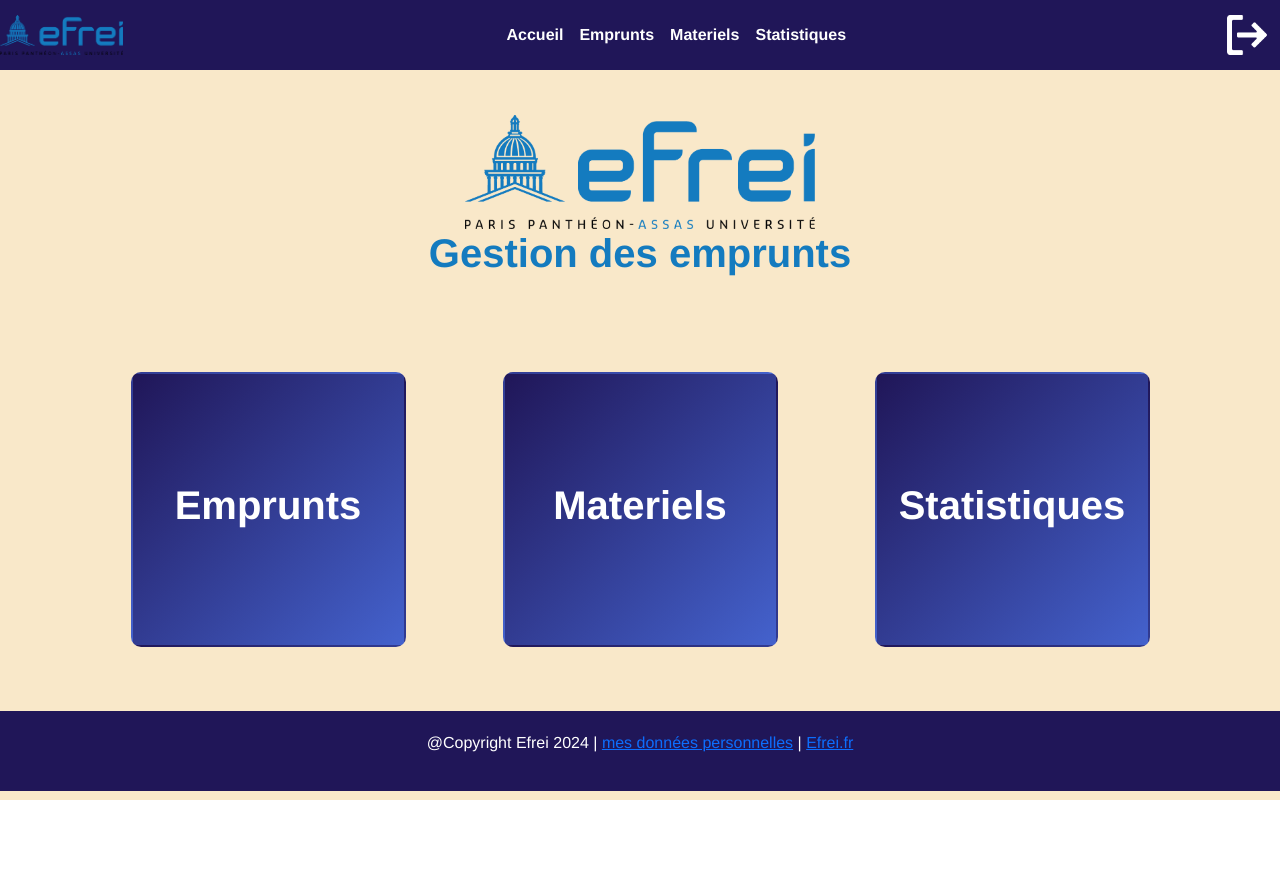
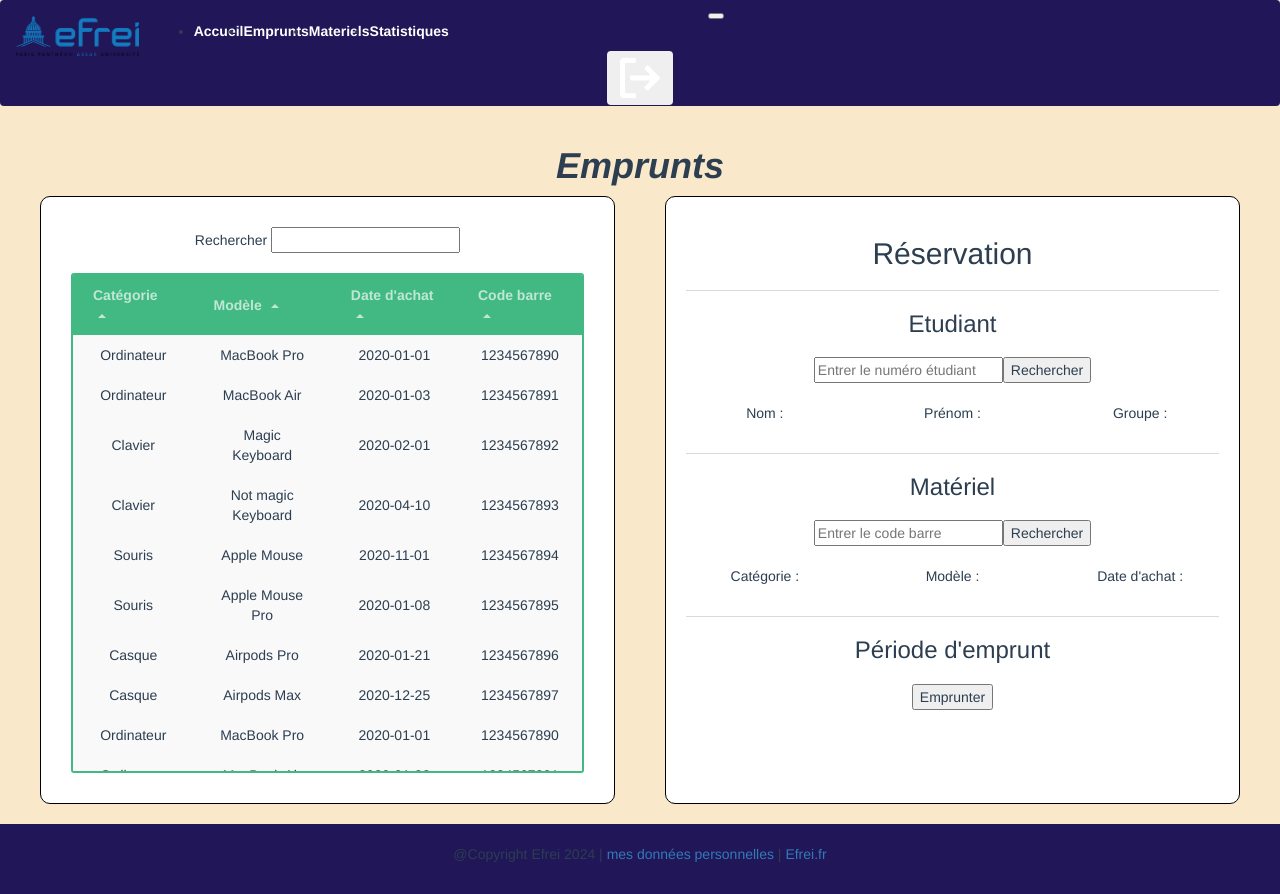
Before and after one commit to GearGurus-project/gearGurus, a Vue app in the folder front/: page /Emprunts in a window 1280 px wide. Before the commit the page ends 800 px from the top, so only its background shows below. Built offline with nearby package versions, Linux system fonts and the light colour scheme.

Commit message:
ajout partiel de la page d'emprunt

```diff
--- a/front/package.json
+++ b/front/package.json
@@ -8,8 +8,10 @@
     "lint": "vue-cli-service lint"
   },
   "dependencies": {
+    "bootstrap": "^3.4.1",
+    "bootstrap-vue": "^2.23.1",
     "core-js": "^3.8.3",
-    "vue": "^3.2.13",
+    "vue": "^3.4.27",
     "vue-router": "^4.3.2"
   },
   "devDependencies": {
--- a/front/src/App.vue
+++ b/front/src/App.vue
@@ -1,13 +1,13 @@
 <template>
   <div id="app">
     <Navbar />
-    <Home />
+	<router-view></router-view>
     <Footer />
   </div>
 </template>
 
 <script>
-import Home from './components/Home-Page.vue';
+
 import Navbar from './components/Nav-Bar.vue'
 import Footer from './components/Footer-Component.vue'
 
@@ -15,7 +15,6 @@
   name: 'App',
   components: {
     Navbar,
-    Home,
     Footer
   }
 }
--- a/front/src/components/Emprunts-Page.vue
+++ /dev/null
@@ -1,16 +0,0 @@
-<template>
-    <div>
-        <h1>Page Not Found</h1>
-        <p>The page you are looking for does not exist.</p>
-    </div>
-</template>
-
-<script>
-export default {
-    name: 'Emprunts-Page',
-}
-</script>
-
-<style scoped>
-/* Add your custom styles here */
-</style>
--- /dev/null
+++ b/front/src/components/Grid-Component.vue
@@ -0,0 +1,140 @@
+<template>
+<div class="table-container">
+<table>
+<thead>
+<tr>
+<th v-for="key in columns"
+@click="sortBy(key)"
+:class="{ active: sortKey == key }"
+:key="key">
+{{ capitalize(key) }}
+<span class="arrow" :class="sortOrders[key] > 0 ? 'asc' : 'dsc'">
+</span>
+</th>
+</tr>
+</thead>
+<tbody>
+<tr v-for="entry in filteredHeroes" :key="entry.name">
+<td v-for="key in columns" :key="key">
+{{ entry[key] }}
+</td>
+</tr>
+</tbody>
+</table>
+</div>
+</template>
+
+<script>
+export default {
+name: 'GridComponent',
+props: {
+heroes: Array,
+columns: Array,
+filterKey: String
+},
+data() {
+let sortOrders = {};
+this.columns.forEach(key => {
+sortOrders[key] = 1;
+});
+return {
+sortKey: '',
+sortOrders: sortOrders
+};
+},
+computed: {
+filteredHeroes() {
+let sortKey = this.sortKey;
+let filterKey = this.filterKey && this.filterKey.toLowerCase();
+let order = this.sortOrders[sortKey] || 1;
+let heroes = this.heroes;
+if (filterKey) {
+heroes = heroes.filter(row => {
+return Object.keys(row).some(key => {
+return String(row[key]).toLowerCase().includes(filterKey);
+});
+});
+}
+if (sortKey) {
+heroes = heroes.slice().sort((a, b) => {
+a = a[sortKey];
+b = b[sortKey];
+return (a === b ? 0 : a > b ? 1 : -1) * order;
+});
+}
+return heroes;
+}
+},
+methods: {
+capitalize(str) {
+return str.charAt(0).toUpperCase() + str.slice(1);
+},
+sortBy(key) {
+this.sortKey = key;
+this.sortOrders[key] = this.sortOrders[key] * -1;
+}
+}
+};
+</script>
+
+<style scoped>
+.table-container {
+	margin-top:20px;
+max-height: 500px; /* Adjust this value as needed */
+overflow-y: auto;
+border: 2px solid #42b983;
+border-radius: 3px;
+background-color: #fff;
+}
+
+table {
+width: 100%;
+border-collapse: collapse;
+}
+
+th {
+background-color: #42b983;
+color: rgba(255, 255, 255, 0.66);
+cursor: pointer;
+user-select: none;
+}
+
+td {
+background-color: #f9f9f9;
+}
+
+th,
+td {
+min-width: 120px;
+padding: 10px 20px;
+}
+
+th.active {
+color: #fff;
+}
+
+th.active .arrow {
+opacity: 1;
+}
+
+.arrow {
+display: inline-block;
+vertical-align: middle;
+width: 0;
+height: 0;
+margin-left: 5px;
+opacity: 0.66;
+}
+
+.arrow.asc {
+border-left: 4px solid transparent;
+border-right: 4px solid transparent;
+border-bottom: 4px solid #fff;
+}
+
+.arrow.dsc {
+border-left: 4px solid transparent;
+border-right: 4px solid transparent;
+border-top: 4px solid #fff;
+}
+</style>
--- /dev/null
+++ b/front/src/pages/Emprunts-Page.vue
@@ -0,0 +1,222 @@
+<script>
+import GridComponent from "../components/Grid-Component.vue";
+
+export default {
+    name: 'Emprunts-Page',
+	components: {
+	GridComponent
+  },
+  data() {
+    return {
+      searchQuery: '',
+      gridColumns: ["Catégorie", "Modèle", "Date d'achat", "Code barre"],
+      gridData: [
+		{ Catégorie: 'Ordinateur', Modèle: 'MacBook Pro', "Date d'achat": '2020-01-01', "Code barre": '1234567890' },
+		{ Catégorie: 'Ordinateur', Modèle: 'MacBook Air', "Date d'achat": '2020-01-03', "Code barre": '1234567891' },
+		{ Catégorie: 'Clavier', Modèle: 'Magic Keyboard', "Date d'achat": '2020-02-01', "Code barre": '1234567892' },
+		{ Catégorie: 'Clavier', Modèle: 'Not magic Keyboard', "Date d'achat": '2020-04-10', "Code barre": '1234567893' },
+		{ Catégorie : 'Souris', Modèle : 'Apple Mouse', "Date d'achat" : '2020-11-01', "Code barre": '1234567894' },
+		{ Catégorie : 'Souris', Modèle : 'Apple Mouse Pro', "Date d'achat" : '2020-01-08', "Code barre": '1234567895' },
+		{ Catégorie : 'Casque', Modèle : 'Airpods Pro', "Date d'achat" : '2020-01-21', "Code barre": '1234567896' },
+		{ Catégorie : 'Casque', Modèle : 'Airpods Max', "Date d'achat" : '2020-12-25', "Code barre": '1234567897' },
+		{ Catégorie: 'Ordinateur', Modèle: 'MacBook Pro', "Date d'achat": '2020-01-01', "Code barre": '1234567890' },
+		{ Catégorie: 'Ordinateur', Modèle: 'MacBook Air', "Date d'achat": '2020-01-03', "Code barre": '1234567891' },
+		{ Catégorie: 'Clavier', Modèle: 'Magic Keyboard', "Date d'achat": '2020-02-01', "Code barre": '1234567892' },
+		{ Catégorie: 'Clavier', Modèle: 'Not magic Keyboard', "Date d'achat": '2020-04-10', "Code barre": '1234567893' },
+		{ Catégorie : 'Souris', Modèle : 'Apple Mouse', "Date d'achat" : '2020-11-01', "Code barre": '1234567894' },
+		{ Catégorie : 'Souris', Modèle : 'Apple Mouse Pro', "Date d'achat" : '2020-01-08', "Code barre": '1234567895' },
+		{ Catégorie : 'Casque', Modèle : 'Airpods Pro', "Date d'achat" : '2020-01-21', "Code barre": '1234567896' },
+		{ Catégorie : 'Casque', Modèle : 'Airpods Max', "Date d'achat" : '2020-12-25', "Code barre": '1234567897' },
+      ],
+		studentNumber: '',
+      studentInfo: {
+        lastName: '',
+        firstName: '',
+        group: ''
+      },
+		hardwareNumber: '',
+      hardwareInfo: {
+        category: '',
+        model: '',
+        purchaseDate: ''
+      },
+    };
+  },
+  methods: {
+    searchStudent() {
+
+		this.studentInfo = {
+			nom : '',
+			prenom : '',
+			groupe : ''
+		}
+
+      if (this.studentNumber === '123456') {
+        this.studentInfo = {
+          lastName: 'ZHAN',
+          firstName: 'Ulrich',
+          group: 'LSI1'
+        };
+      } else {
+        this.studentInfo = {
+			lastName: 'Inconnu',
+			firstName: '',
+			group: ''
+        };
+      }
+    },
+	searchHardware() {
+		// Réinitialiser les informations du matériel
+		this.hardwareInfo = {
+			category: '',
+			model: '',
+			purchaseDate: ''
+		};
+
+		// Rechercher le matériel dans gridData
+		const hardware = this.gridData.find(item => item["Code barre"] === this.hardwareNumber);
+
+		// Si le matériel est trouvé, mettre à jour les informations
+		if (hardware) {
+			this.hardwareInfo = {
+				category: hardware.Catégorie,
+				model: hardware.Modèle,
+				purchaseDate: hardware["Date d'achat"]
+			};
+		} else {
+			console.log("Matériel non trouvé.");
+		}
+	},
+
+  }
+};
+</script>
+
+<template>
+    <div class="body">
+        <h1 class="title">
+			Emprunts
+		</h1>
+		<div class="to-borrow">
+			<div class="no-borrowed-list">
+				<form id="search">
+				Rechercher <input name="query" v-model="searchQuery" />
+				</form>
+				<GridComponent
+				:heroes="gridData"
+				:columns="gridColumns"
+				:filter-key="searchQuery"
+				/>
+			</div>
+			<div class="to-borrow-forms">
+				<h2>Réservation</h2>
+				<div class="to-borrow-student-forms">
+					<h3>Etudiant</h3>
+					<form id="search-student" @submit.prevent="searchStudent">
+						<input v-model="studentNumber" type="text" id="studentNumber" placeholder="Entrer le numéro étudiant">
+						<button type="submit">Rechercher</button>
+					</form>
+					<div class="student-infos mt-3">
+						<div class="row">
+							<div class="col-md-4">
+								<p>Nom : {{ studentInfo.lastName }}</p>
+							</div>
+							<div class="col-md-4">
+								<p>Prénom : {{ studentInfo.firstName }}</p>
+							</div>
+							<div class="col-md-4">
+								<p>Groupe : {{ studentInfo.group }}</p>
+							</div>
+						</div>
+					</div>
+				</div>
+				<div class="to-borrow-hardware-forms">
+					<h3>Matériel</h3>
+					<form id="search-student" @submit.prevent="searchHardware">
+						<input v-model="hardwareNumber" type="text" id="HardwareNumber" placeholder="Entrer le code barre">
+						<button type="submit">Rechercher</button>
+					</form>
+					<div class="student-infos mt-3">
+						<div class="row">
+							<div class="col-md-4">
+								<p>Catégorie : {{ hardwareInfo.category }}</p>
+							</div>
+							<div class="col-md-4">
+								<p>Modèle : {{ hardwareInfo.model }}</p>
+							</div>
+							<div class="col-md-4">
+								<p>Date d'achat : {{ hardwareInfo.purchaseDate }}</p>
+							</div>
+						</div>
+					</div>
+				</div>
+				<div class="to-borrow-period-forms">
+					<h3>Période d'emprunt</h3>
+					<form id=""></form>
+				</div>
+				<button>Emprunter</button>
+			</div>
+		</div>
+		<div class="borrowed-list">
+
+		</div>
+    </div>
+</template>
+
+<style scoped>
+.body {
+	margin: 0 40px 20px 40px;
+}
+
+h1 {
+	font-weight: bolder;
+	font-style: italic;
+}
+.to-borrow {
+	display : inline-grid;
+	grid-template-columns: 1fr 1fr;
+	gap : 50px;
+
+	.no-borrowed-list {
+		padding : 30px;
+		border : 1px solid black;
+		border-radius : 10px;
+		background-color: #FFFFFF;
+	}
+
+	h3 {
+		margin-bottom:20px;
+	}
+
+	form {
+		margin-bottom:20px;
+		width : 100%;
+	}
+
+	.to-borrow-forms {
+		padding : 20px;
+		border : 1px solid black;
+		border-radius : 10px;
+		background-color: #FFFFFF;
+
+		h2 {
+			padding-bottom : 20px;
+			border-bottom : 1px solid #D9D9D9;
+		}
+
+		.to-borrow-student-forms {
+			padding-bottom : 20px;
+			border-bottom : 1px solid #D9D9D9;
+		}
+
+		.to-borrow-hardware-forms {
+			padding-bottom : 20px;
+			border-bottom : 1px solid #D9D9D9;
+		}
+
+		.to-borrow-period-forms {
+
+		}
+	}
+}
+</style>
--- /dev/null
+++ b/front/src/pages/Not-Found-Page.vue
@@ -0,0 +1,15 @@
+<template>
+	<div>
+		<h1>Page Not Found</h1>
+		<p>The page you are looking for does not exist.</p>
+	</div>
+</template>
+
+<script>
+export default {
+	name: 'NotFoundPage',
+}
+</script>
+
+<style scoped>
+</style>
--- a/front/src/router/router.js
+++ b/front/src/router/router.js
@@ -1,11 +1,11 @@
 import { createRouter, createWebHistory } from 'vue-router';
-import Home from '../components/Home-Page.vue';
-import Emprunts from '../components/Emprunts-Page.vue';
-import Login1 from '../components/LogIn1-Page.vue';
-import Login2 from '../components/LogIn2-Page.vue';
-import Materiels from '../components/Materiels-Page.vue';
-import NavBar from '../components/Nav-Bar.vue';
-import Statistiques from '../components/Statistiques-Page.vue';
+import Home from '../pages/Home-Page.vue';
+import Emprunts from '../pages/Emprunts-Page.vue';
+import Login1 from '../pages/LogIn1-Page.vue';
+import Login2 from '../pages/LogIn2-Page.vue';
+import Materiels from '../pages/Materiels-Page.vue';
+import Statistiques from '../pages/Statistiques-Page.vue';
+import NotFoundPage from '../pages/Not-Found-Page.vue';
 
 
 
@@ -18,7 +18,7 @@
   },
   {
     path: '/Emprunts',
-    name: 'Emrprunts',
+    name: 'Emprunts',
     component: Emprunts
   },
 
@@ -42,11 +42,11 @@
     name: 'Statistiques',
     component: Statistiques
   },
-    {
-        path: '/NavBar',
-        name: 'NavBar',
-        component: NavBar
-    }
+  {
+	path : '/:pathMatch(.*)*',
+	name : 'NotFoundPage',
+	component : NotFoundPage
+  }
 ];
 
 const router = createRouter({
```
Also changed, not shown: front/src/pages/Home-Page.vue (renamed from front/src/components/Home-Page.vue), front/src/pages/LogIn1-Page.vue (renamed from front/src/components/LogIn1-Page.vue), front/src/pages/LogIn2-Page.vue (renamed from front/src/components/LogIn2-Page.vue), front/src/pages/Materiels-Page.vue (renamed from front/src/components/Materiels-Page.vue), front/src/pages/Statistiques-Page.vue (renamed from front/src/components/Statistiques-Page.vue), 1 other file (tests, documents, lock files or other folders).
